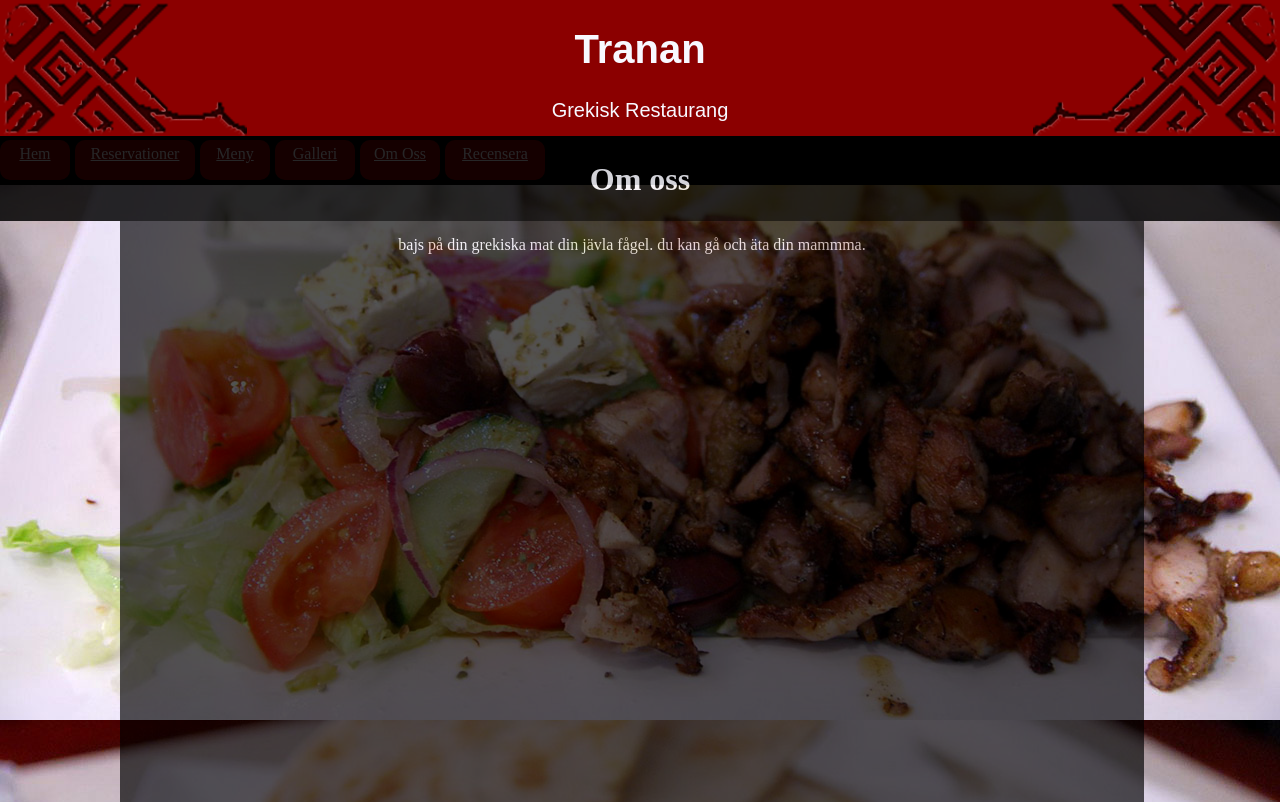
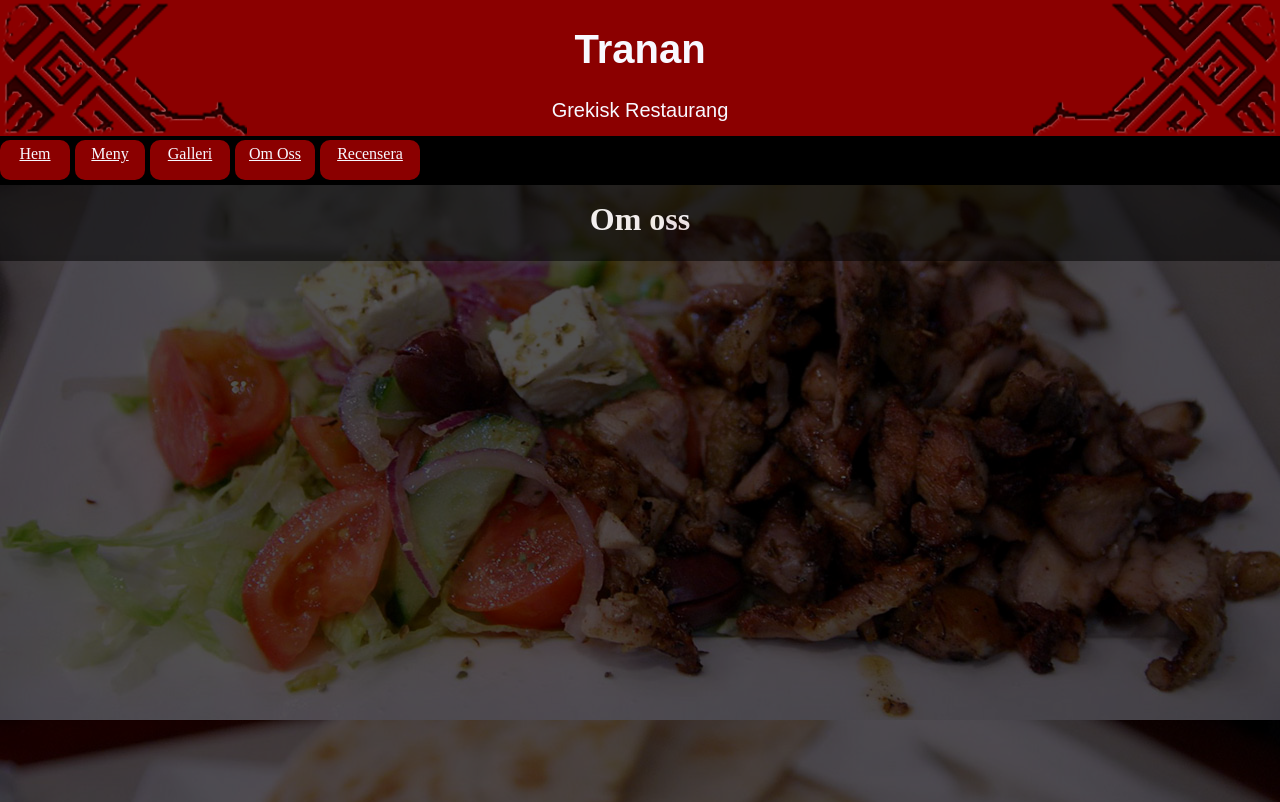
Before and after one commit to itgsod/Hemsideprojekt-1, a plain HTML site: page Hemsideprojekt1.html/site/omoss.html in a window 1280 px wide. Shown: the top 802 px of the page. Drawn offline with Linux system fonts and the light colour scheme.

Commit message:
dids tuff
removed reservationer

```diff
--- a/Hemsideprojekt1.html/site/css/style.css
+++ b/Hemsideprojekt1.html/site/css/style.css
@@ -56,18 +56,6 @@ body {
 
 a:link{color:ghostwhite;}
 a:visited{color:ghostwhite;}
-
-#button2 {
-    background-color: darkred;
-    float: left;
-    border-radius: 10px;
-    height: 30px;
-    width: 120px;
-    text-align: center;
-    padding-top: 5px;
-    padding-bottom: 5px;
-    margin-right: 5px;
-}
 
 #button3 {
     background-color: darkred;
@@ -131,7 +119,7 @@ h3 {
 }
 
 #infobox {
-    position: absolute;
+    float: left;
     opacity: 0.85;
     width: 100%;
     height: 66px;
@@ -142,10 +130,10 @@ h3 {
 }
 
 #infobox1 {
-    position: absolute;
+    float: left;
     opacity: 0.80;
-    width: 80%;
-    height: 900px;
+    width: 100%;
+    height: 844px;
     background-color: black;
     text-align: center;
     left: 120px;
--- a/Hemsideprojekt1.html/site/omoss.html
+++ b/Hemsideprojekt1.html/site/omoss.html
@@ -21,10 +21,6 @@
     </div>
 
     <div>
-        <a id="button2" href="reservationer.html">Reservationer</a>
-    </div>
-
-    <div>
         <a id="button3" href="Meny.html">Meny</a>
     </div>
 
@@ -45,7 +41,6 @@
         <h1>Om oss</h1>
 
         <div id="infobox1">
-            <p>bajs på din grekiska mat din jävla fågel. du kan gå och äta din mammma.</p>
 
         </div>
 
```
Also changed, not shown: Hemsideprojekt1.html/site/reservationer.html (deleted, +0 -43 lines).
